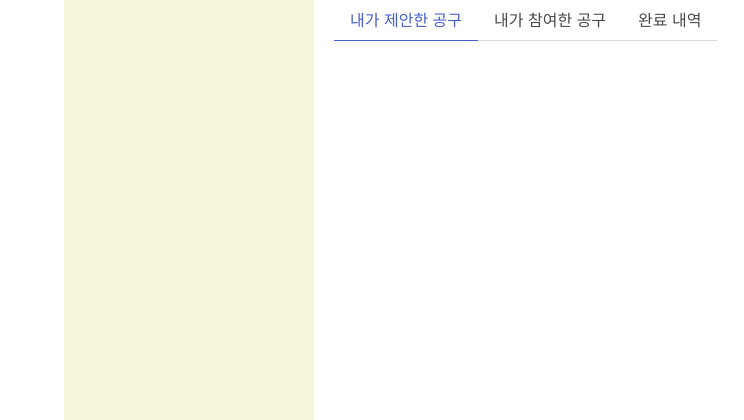
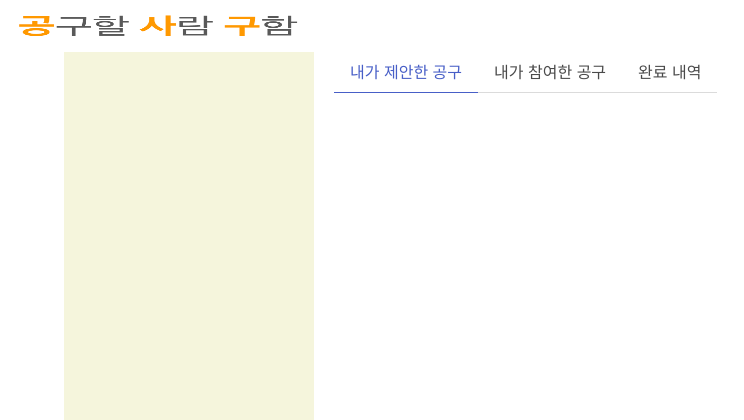
Before and after one commit to Jungle-5/Jungle0_5, a Flask app: page /toMyPage in a window 1280 px wide. Shown: the top 420 px of the page, without its empty margins (0-744 px from the left). Run offline with Flask 3, Linux system fonts and the light colour scheme; data that the repository does not hold is empty; parts of the project's set-up code (start-up, migrations or seed data) failed here and were passed over; some libraries are stand-ins or nearby versions.

Commit message:
[docs]마이페이지 navbar추가

```diff
--- a/app.py
+++ b/app.py
@@ -131,12 +131,6 @@ def showlist():
     print(products[0])
     return jsonify({'result': 'success', 'list': products})
 
-@app.route('/api/user/info', methods=['GET'])
-def info():
-    uid = request.args.get('uid')
-    res = list(db.users.find_one({'uid':uid}))
-    return jsonify({'result':'success', 'info':res})
-
 @app.route('/api/party', methods=['POST'])
 def participate():
     print("참여 과정 시작!")
@@ -254,7 +248,7 @@ def check():
 
 if __name__ == '__main__':
     print(sys.executable)
-    app.run('0.0.0.0', port=5000, debug=True)
+    app.run('0.0.0.0', port=5001, debug=True)
 
 
 @app.route('/api/prod/ing/show', methods=['POST'])
--- a/templates/main.html
+++ b/templates/main.html
@@ -167,7 +167,7 @@
             $('#list-box').empty()
             $.ajax({
                 type: "GET",
-                url: "/api/list?uid="+uid,
+                url: "/api/list?uid=" + uid,
                 data: {},
                 success: function (response) {
                     //console.log('showList success')
--- a/templates/myPage.html
+++ b/templates/myPage.html
@@ -52,7 +52,7 @@
             // 사용자 정보를 출력
             showUserInfo()
             // 리스트를 보여줍니다.
-            showList()
+            showMyList()
 
         });
 
@@ -93,15 +93,19 @@
 
             selectMode = newMode
             displaySelector(selectMode)
-            showList()
+            showMyList()
         }
         let lists = {}
-        function showList() {
+        function showMyList() {
             var uid = getCookie();
             $('#list-box').empty()
+            // 내가 제안, 내가 참여, 이전 내역
+            // "suggestor",
+            // "joined",
+            // "completed",
             $.ajax({
                 type: "GET",
-                url: "/api/list?uid=" + uid,
+                url: "/api/list/my?uid=" + uid + "&selectMode=" + selectMode,
                 data: {},
                 success: function (response) {
                     if (response['result'] != 'success') {
@@ -287,6 +291,13 @@
 </head>
 
 <body>
+    <div class="navbar">
+        <div class="navbar-brand">
+            <a class="navbar-item" href="https://bulma.io">
+                <img src="static/049.png" width="300" height="300">
+            </a>
+        </div>
+    </div>
     <div class="container">
         <div class="userInfo" id="userInfo-box">
 
```
